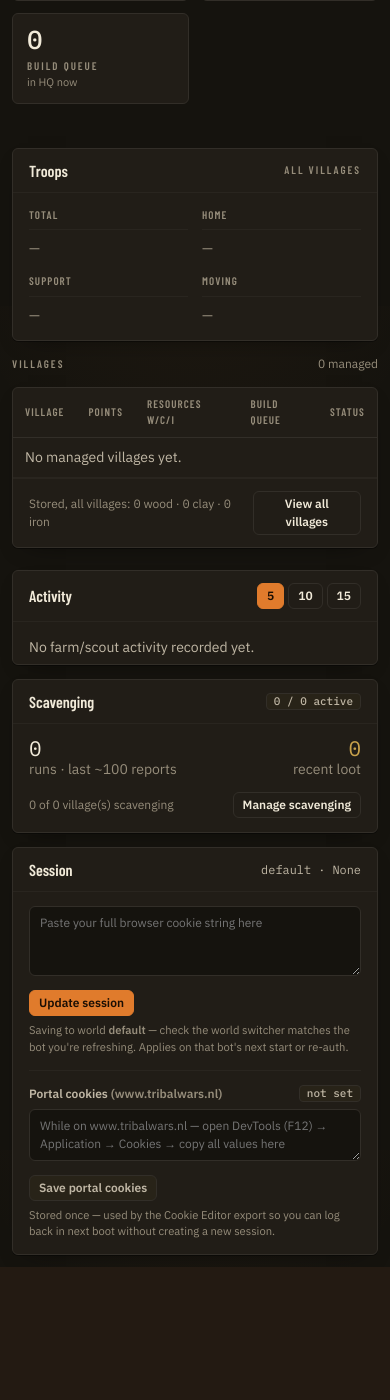
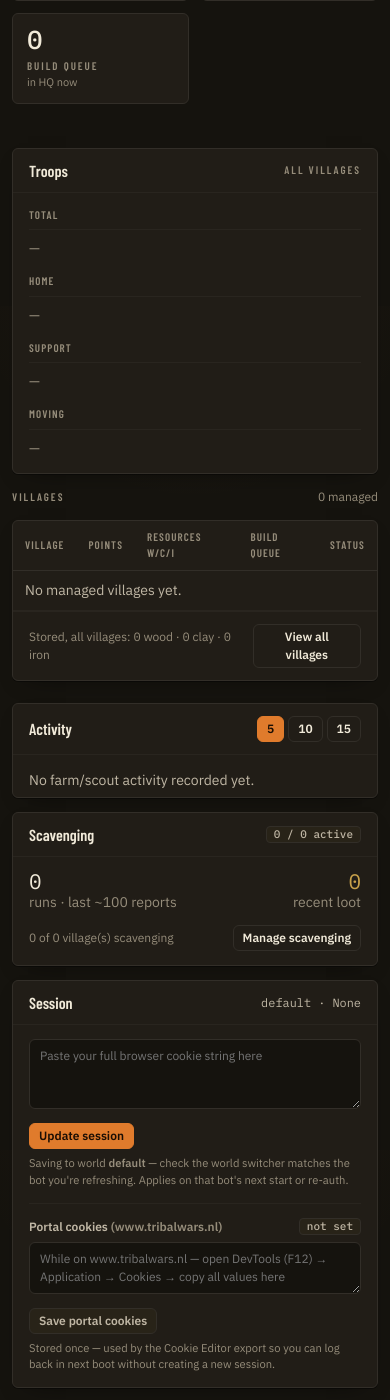
Before and after one commit to LazyTurtleStyle/TWBOT_LazyTurtle, a Flask app: page / in a window 390 px wide. Shown: the part 1382-2782 px from the top of the page. Before the commit the page ends 2649 px from the top, so only its background shows below. Run offline with Flask 3, Linux system fonts and the light colour scheme; some libraries are stand-ins or nearby versions.

Commit message:
dashboard: make the phone layout actually fit, and show it in the readme
The dashboard was unusable-ish on a phone: the page scrolled sideways and
the right-hand table columns could not be reached. Three causes, all in
shell.html:

- The troops panel stayed two columns on a phone. @media (max-width:520px)
  set .troop-cols to 1fr, but the 680px rule targets .troop-cols
  .troop-cols-4 - higher specificity, so it kept winning and held the
  panel at ~434px. The 520px rule now matches that specificity.
- .stack and the panels are flex/grid children, which default to
  min-width:auto ("never shrink below your content"), so one wide table
  pushed the whole column past the screen edge. They now get min-width:0.
- The single-column grid used `1fr`, i.e. minmax(auto,1fr), with the same
  refusal to shrink. Now minmax(0,1fr).

Wide tables get their own horizontal scroller, so the table scrolls
instead of the page. Measured at 390px: document scrollWidth now equals
the viewport (was 480), and the villages table scrolls internally
(466 of content in a 364 box).

Adds the phone screenshot, sanitised the same way as the others.

Co-Authored-By: Claude Opus 5 <noreply@anthropic.com>

```diff
--- a/webmanager/templates/shell.html
+++ b/webmanager/templates/shell.html
@@ -238,7 +238,12 @@
 	.troop-cols .trow { display: flex; align-items: center; gap: 8px; padding: 3px 0; }
 	.troop-cols .trow img.ticon { width: 18px; height: 18px; flex: none; image-rendering: -webkit-optimize-contrast; }
 	.troop-cols .trow .tn { font-family: var(--mono); font-variant-numeric: tabular-nums; font-size: 13px; }
-	@media (max-width: 520px) { .troop-cols { grid-template-columns: 1fr; } }
+	/* Must match .troop-cols.troop-cols-4's specificity, or the two-column rule
+	   above keeps winning on a phone and the panel stays ~434px wide - which
+	   dragged the whole page past the screen edge. */
+	@media (max-width: 520px) {
+		.troop-cols, .troop-cols.troop-cols-4 { grid-template-columns: 1fr; }
+	}
 
 	/* ---------- Activity feed ---------- */
 	.feed { display: flex; flex-direction: column; }
@@ -378,8 +383,29 @@
 	@media (prefers-reduced-motion: reduce) { * { animation: none !important; } }
 	@media (max-width: 860px) {
 		body { padding: 12px; }
-		.app { grid-template-columns: 1fr; }
+		/* minmax(0,1fr), not 1fr: a bare 1fr track is minmax(auto,1fr) and
+		   refuses to shrink below its widest content, so one wide table would
+		   stretch the whole column past the screen edge. */
+		.app { grid-template-columns: minmax(0, 1fr); }
 		.nav-demo { position: static; }
+
+		/* Wide tables (villages, tracked targets, defence) are far wider than a
+		   phone. Give each one its own horizontal scroller so you can swipe
+		   through the columns, instead of the whole page sliding sideways and
+		   the right-hand columns being unreachable. */
+		table.tw, table.table {
+			display: block;
+			width: 100%;
+			max-width: 100%;
+			overflow-x: auto;
+			-webkit-overflow-scrolling: touch;
+		}
+		/* Flex/grid children default to min-width:auto, which means "never
+		   shrink below your content" - one wide table then pushes the whole
+		   column past the screen edge. Let them shrink so the scroller above
+		   is the thing that overflows, never the page. */
+		.stack, .panel, .card, .panel-body, .card-body,
+		.grid-2 > *, .app > * { min-width: 0; }
 	}
 
 	/* ============================================================
```
Also changed, not shown: README.md, readme/img/dashboard-mobile.png (added).
